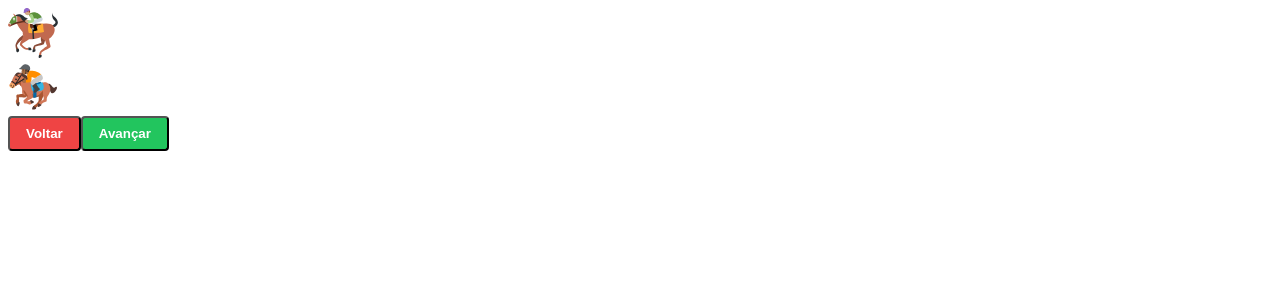
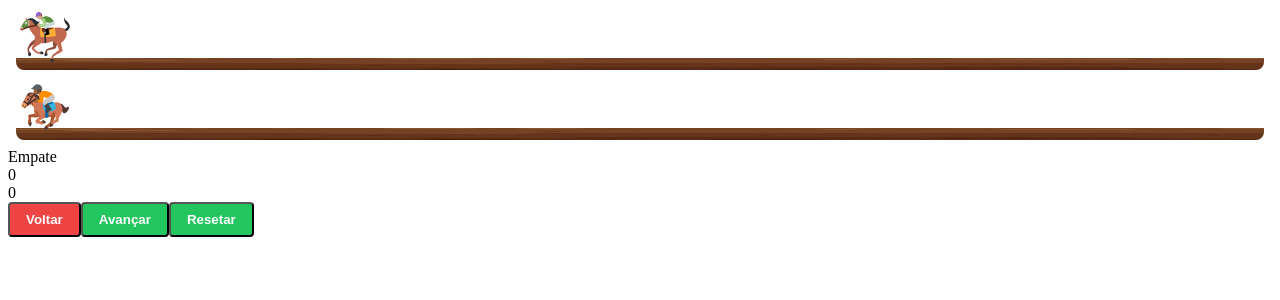
Before and after one commit to EuMotta/Threads-NextJs, a Next.js app: page / in a window 1280 px wide. Shown: the top 300 px of the page. Built offline with nearby package versions, Linux system fonts and the light colour scheme.

Commit message:
Horse update

```diff
--- a/src/app/constants/index.js
+++ b/src/app/constants/index.js
@@ -3,12 +3,12 @@ import horse2 from '../../images/horse2.svg';
 
 export const horses = [
   {
-    name: 'name',
+    name: 'Mario',
     image: horse1,
     position: 'position1',
   },
   {
-    name: 'name',
+    name: 'Josivaldo',
     image: horse2,
     position: 'position2',
   }
--- a/src/app/sections/Horse.jsx
+++ b/src/app/sections/Horse.jsx
@@ -1,14 +1,14 @@
 import Image from 'next/image';
 import { useState } from 'react';
-import '../../styles/Horse.css'
+import '../../styles/Horse.css';
 import horse1 from '../../images/horse1.svg';
 import { horses } from '../constants';
-
 
 export default function Horse() {
   const [position1, setPosition1] = useState(0);
   const [position2, setPosition2] = useState(0);
   const [history, setHistory] = useState([]);
+  const [displayText, setDisplayText] = useState('Empate');
 
   const handleUndo = () => {
     if (history.length > 1) {
@@ -17,24 +17,44 @@ export default function Horse() {
       setPosition1(prevPosition1);
       setPosition2(prevPosition2);
       setHistory(history);
+      if (prevPosition1 === 0 && prevPosition2 === 0) {
+        setDisplayText('Inicio');
       }
+    }
+  };
+  const resetPosition = () => {
+    setPosition1(0);
+    setPosition2(0);
+    setHistory([]);
+    setDisplayText('Empate');
   };
 
   const handleHorse1 = () => {
-    const newPosition1 = position1 + Math.random() * (30 - 10) + 10;
-    const newPosition2 = position2 + Math.random() * (30 - 10) + 10;
+    const newPosition1 = position1 +  Math.random() * (50 - 10) + 10;
+    const newPosition2 = position2 + Math.random() * (50 - 10) + 10;
     setPosition1(newPosition1);
     setPosition2(newPosition2);
     setHistory([...history, position1, position2]);
+    if (newPosition1 > newPosition2) {
+      setDisplayText('Cavalo 1 está na frente!');
+    } else if (newPosition2 > newPosition1) {
+      setDisplayText('Cavalo 2 está na frente!');
+    } else if (newPosition2 == newPosition1) {
+      setDisplayText('Empate');
+    }
   };
 
   return (
     <main>
+      <div className="">
           <div className="p-5">
             {horses.map(item => (
+              <div className="bg-road">
                 <div
                   className="relative w-14"
-            style={{ left: item.position === 'position1' ? position1 : position2 }}
+                  style={{
+                    left: item.position === 'position1' ? position1 : position2,
+                  }}
                 >
                   <Image
                     className="scale-x-[-1]"
@@ -43,7 +63,12 @@ export default function Horse() {
                     height={50}
                   />
                 </div>
+              </div>
             ))}
+          </div>
+        <div>{displayText}</div>
+        <div className="border">{position1}</div>
+        <div className="border">{position2}</div>
         <div className="flex p-5 gap-5">
           <button className="button-back" onClick={handleUndo}>
             Voltar
@@ -51,6 +76,9 @@ export default function Horse() {
           <button className="button-go" onClick={handleHorse1}>
             Avançar
           </button>
+          <button className="button-go" onClick={resetPosition}>
+            Resetar
+          </button>
         </div>
       </div>
     </main>
--- a/src/styles/Horse.css
+++ b/src/styles/Horse.css
@@ -5,3 +5,11 @@
 .button-go {
   @apply bg-green-500 text-white font-bold py-2 px-4 rounded hover:bg-green-300 active:bg-green-400;
 }
+
+.bg-road {
+  @apply m-2 p-1 rounded-lg;
+  background-image: url(../images/background-scenery.jpg);
+  background-size: 100% 20%;
+  background-position: bottom;
+  background-repeat: no-repeat;
+}
```
Also changed, not shown: src/images/background-scenery.jpg (added). Lines whose indentation alone changed are shown as unchanged.
